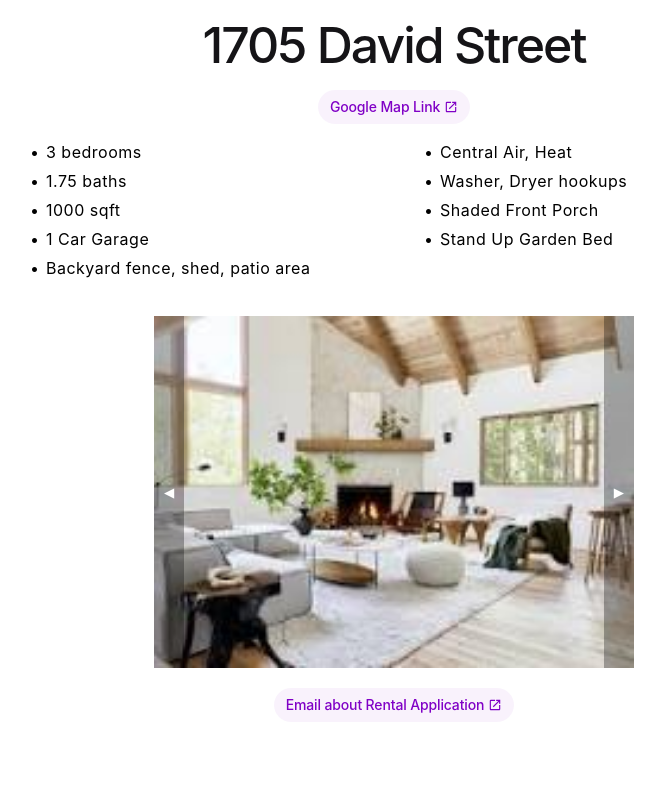
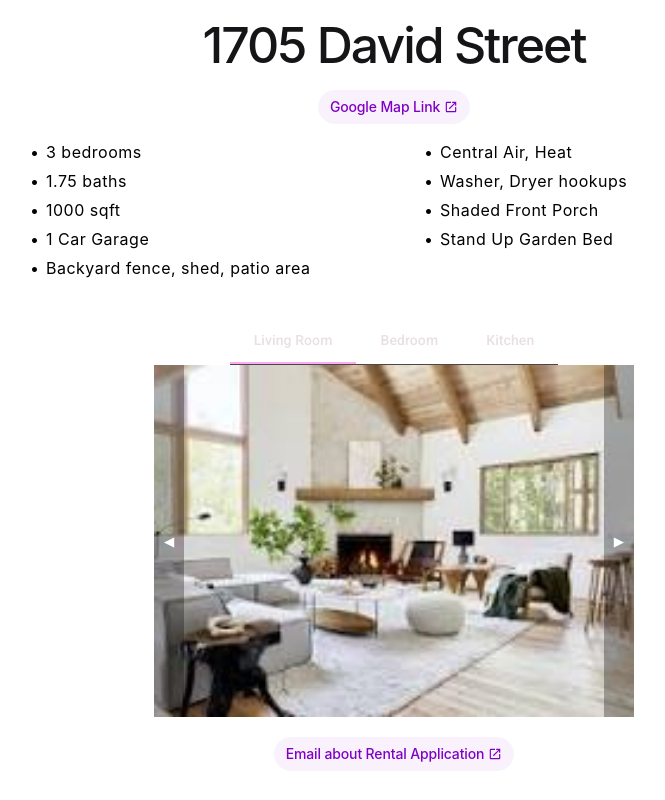
Before and after one commit to rbrock44/1705-David, an Angular app: page / in a window 1280 px wide. Shown: the whole page, without its empty margins (246-911 px from the left). Built offline with nearby package versions, Linux system fonts and the light colour scheme.

Commit message:
add tabs

```diff
--- a/src/app/app.component.html
+++ b/src/app/app.component.html
@@ -25,11 +25,11 @@
     </ul>
   </div>
 
-  <!-- <mat-tab-group (selectedTabChange)="scrollToSection($event.index)">
-    <mat-tab label="Living Room"></mat-tab>
-    <mat-tab label="Bedroom"></mat-tab>
-    <mat-tab label="Kitchen"></mat-tab>
-  </mat-tab-group> -->
+  <mat-tab-group (selectedTabChange)="this.scrollToSection($event)">
+    <div *ngFor="let tab of tabs">
+      <mat-tab label="{{tab.title}}"></mat-tab>
+    </div>
+  </mat-tab-group>
 
   <div class="photo-slider">
     <button class="nav-button" (click)="prevPhoto()">&#9664;</button>
--- a/src/app/app.component.scss
+++ b/src/app/app.component.scss
@@ -174,3 +174,10 @@ p {
         }
     }
 }
+
+@media screen and (width < 335px) {
+    .mat-mdc-tab ::ng-deep {
+        padding-right: 0px;
+        padding-left: 0px;
+    }
+}
--- a/src/app/app.component.ts
+++ b/src/app/app.component.ts
@@ -26,6 +26,18 @@ export class AppComponent {
     'Washer, Dryer hookups',
     'Shaded Front Porch',
     'Stand Up Garden Bed',
+  ];
+
+  tabs: any[] = [
+    {
+      title: 'Living Room'
+    },
+    {
+      title: 'Bedroom'
+    },
+    {
+      title: 'Kitchen'
+    }
   ];
 
   photos = [{
@@ -66,4 +78,11 @@ export class AppComponent {
       this.currentIndex = 0;
     }
   }
+
+  scrollToSection(event: any): void {
+    let photo = this.photos.find(x => x.title === event.tab.textLabel);
+    if (photo) {
+      this.currentIndex = this.photos.indexOf(photo);
+    }
+  }
 }
```
